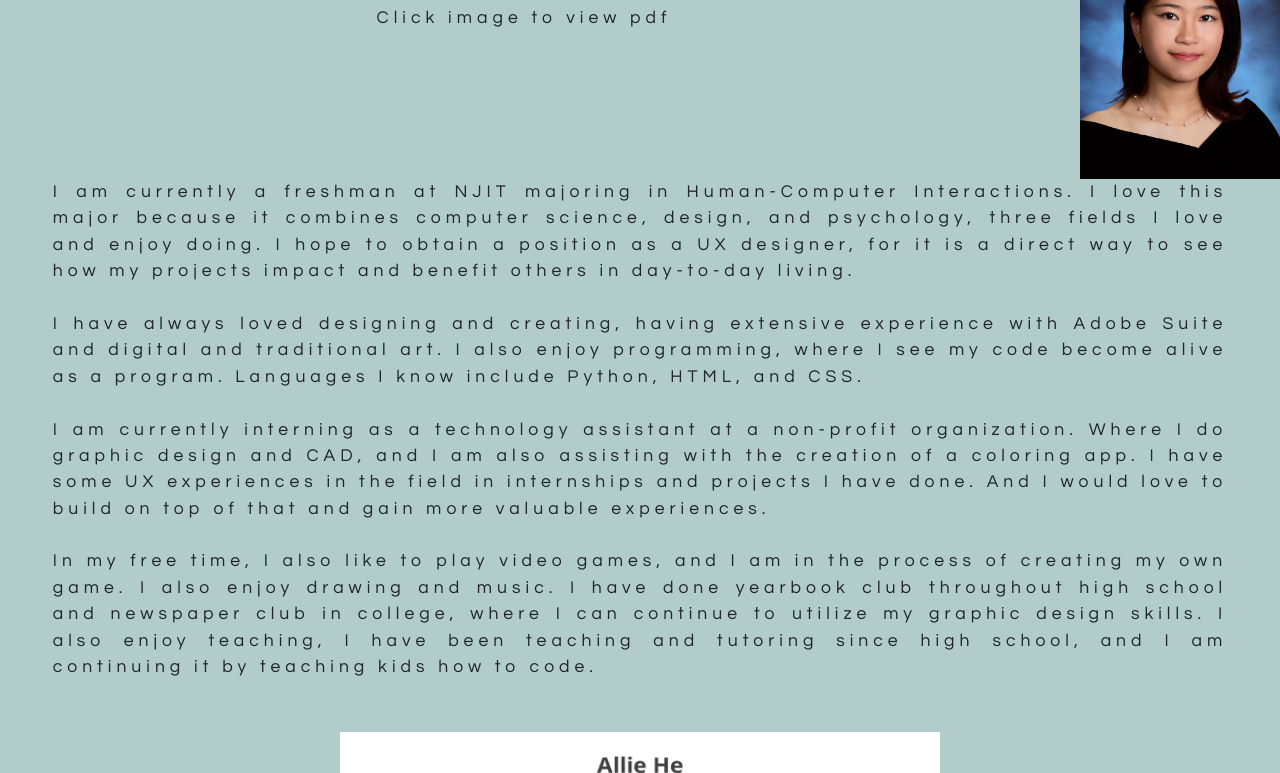
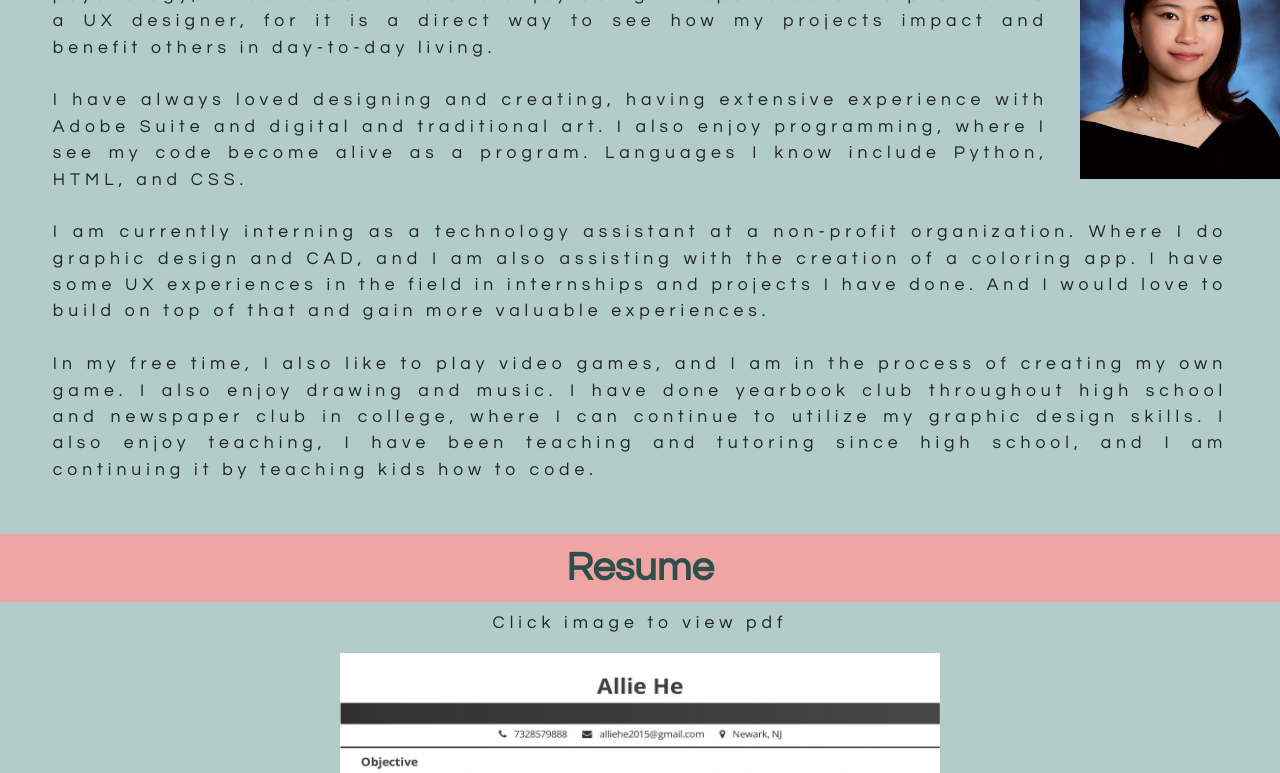
Before and after one commit to ayh24/Final_Project_Portfolio, a plain HTML site: page HTML/About.html in a window 1280 px wide. Shown: the part 188-961 px from the top of the page. Drawn offline with nearby package versions, Linux system fonts and the light colour scheme.

Commit message:
doneeeeeee

```diff
--- a/CSS/about.css
+++ b/CSS/about.css
@@ -23,7 +23,6 @@ h1 {
 }
 .about p{
     text-align: justify;
-    float: left !important;
     padding: 0 3em 2em 3em;
 }
 .about img{
```
Also changed, not shown: HTML/works.html (+4 -4 lines), HTML/About.html (indentation only), HTML/Contact.html (indentation only), HTML/home.html (indentation only).
